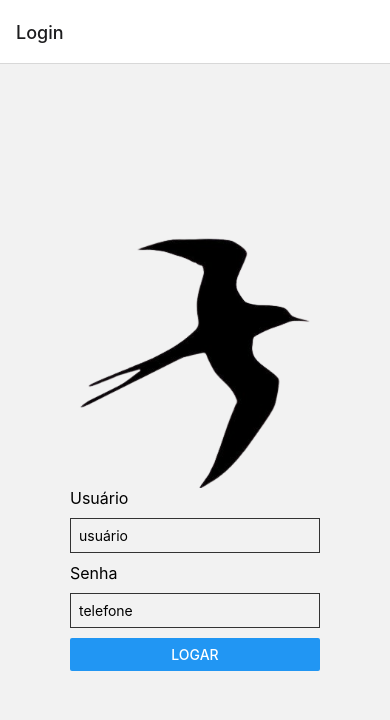
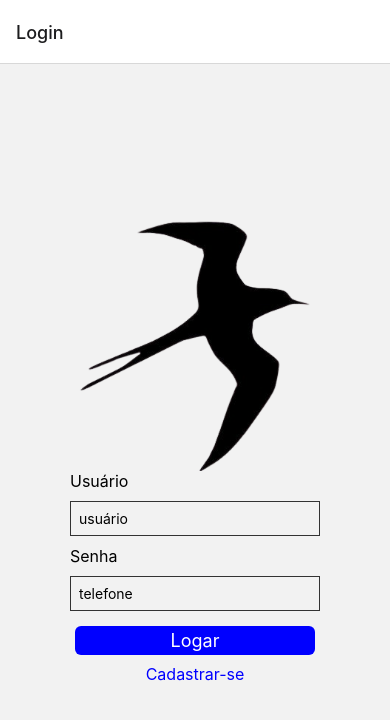
Before and after one commit to JoaoPedro07/papacapim, a React Native app: screen /login in a window 390 px wide. Shown: the top 720 px of the page. Built offline with nearby package versions, Linux system fonts and the light colour scheme.

Commit message:
alterações tela de login

```diff
--- a/src/pages/login.js
+++ b/src/pages/login.js
@@ -1,4 +1,4 @@
-import {Button, StyleSheet, Text, TextInput, View, Image} from 'react-native';
+import {Button, StyleSheet, Text, TextInput, View, Image, TouchableOpacity} from 'react-native';
 import imagem from '../../src/passaro.png'
 
 export default function Login({ navigation }) {
@@ -14,7 +14,18 @@ export default function Login({ navigation }) {
             <View style={styles.input}>
                 <TextInput keyboardType='visible-password' placeholder='telefone'></TextInput>
             </View>
-            <Button title='Logar' onPress={() => navigation.navigate("Contatos")}></Button>
+
+            <TouchableOpacity onPress={() => navigation.navigate("Contatos")}>
+              <View style={styles.button}>
+                <Text style={styles.button_label}>{'Logar'}</Text>
+              </View>
+            </TouchableOpacity>
+
+            <TouchableOpacity onPress={() => navigation.navigate("Contatos")}>
+              <View style={styles.button_cadastro}>
+                <Text style={styles.button_label_cadastro}>{'Cadastrar-se'}</Text>
+              </View>
+            </TouchableOpacity>
         </View>
     </View>
 
@@ -41,5 +52,30 @@ const styles = StyleSheet.create({
     width: 250,
 
 
-  }
+  },
+  button:{
+    margin: 5,
+    backgroundColor: 'blue',
+    alignItems: 'center',
+    borderRadius: 6,
+
+
+  },
+  button_label:{
+    fontSize: 18,
+    margin: 4,
+    color: 'white',
+
+
+  },
+  button_cadastro:{
+    alignItems: 'center',
+
+  },
+  button_label_cadastro:{
+    fontSize: 16,
+    margin: 4,
+    color: 'blue',
+
+  },
 });
```
